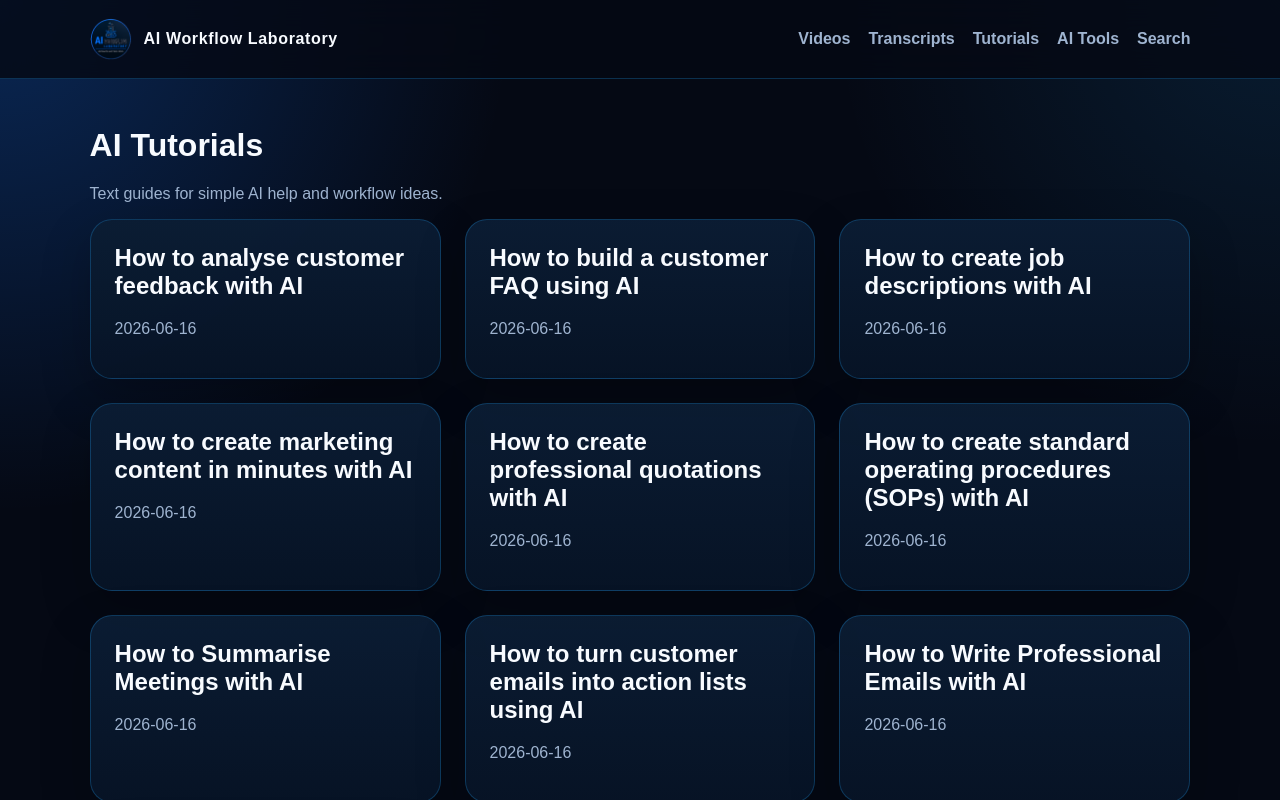
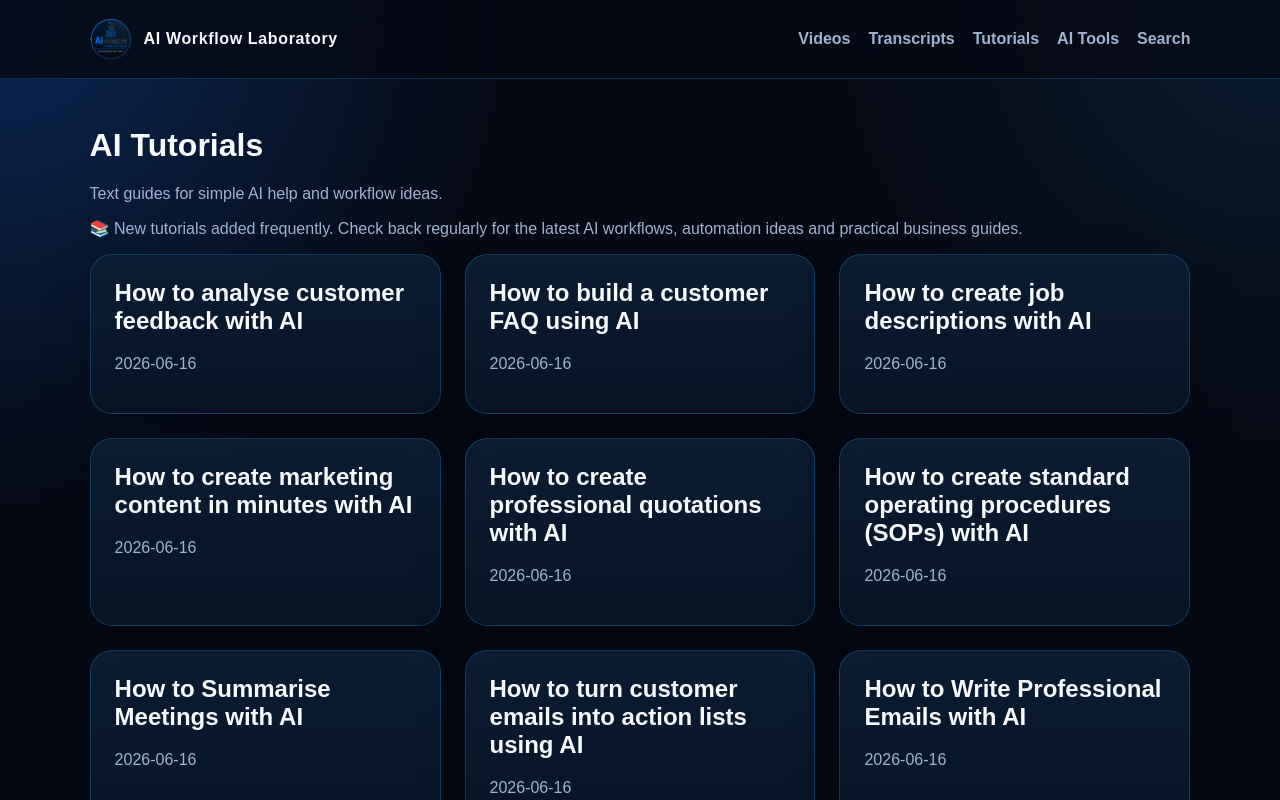
Before and after one commit to lukejameshatfield1998/ai-workflow-laboratory, a Next.js app: page /tutorials in a window 1280 px wide. Shown: the top 800 px of the page. Built offline with nearby package versions, Linux system fonts and the light colour scheme.

Commit message:
Update page.js

```diff
--- a/app/tutorials/page.js
+++ b/app/tutorials/page.js
@@ -6,7 +6,13 @@ export default async function TutorialsPage() {
   return (
     <main className="section">
       <h1>AI Tutorials</h1>
-      <p className="muted">Text guides for simple AI help and workflow ideas.</p>
+      <p className="muted">
+  Text guides for simple AI help and workflow ideas.
+</p>
+
+<p className="muted">
+  📚 New tutorials added frequently. Check back regularly for the latest AI workflows, automation ideas and practical business guides.
+</p>
 
       <div className="grid">
         {tutorials.map((item) => (
```
